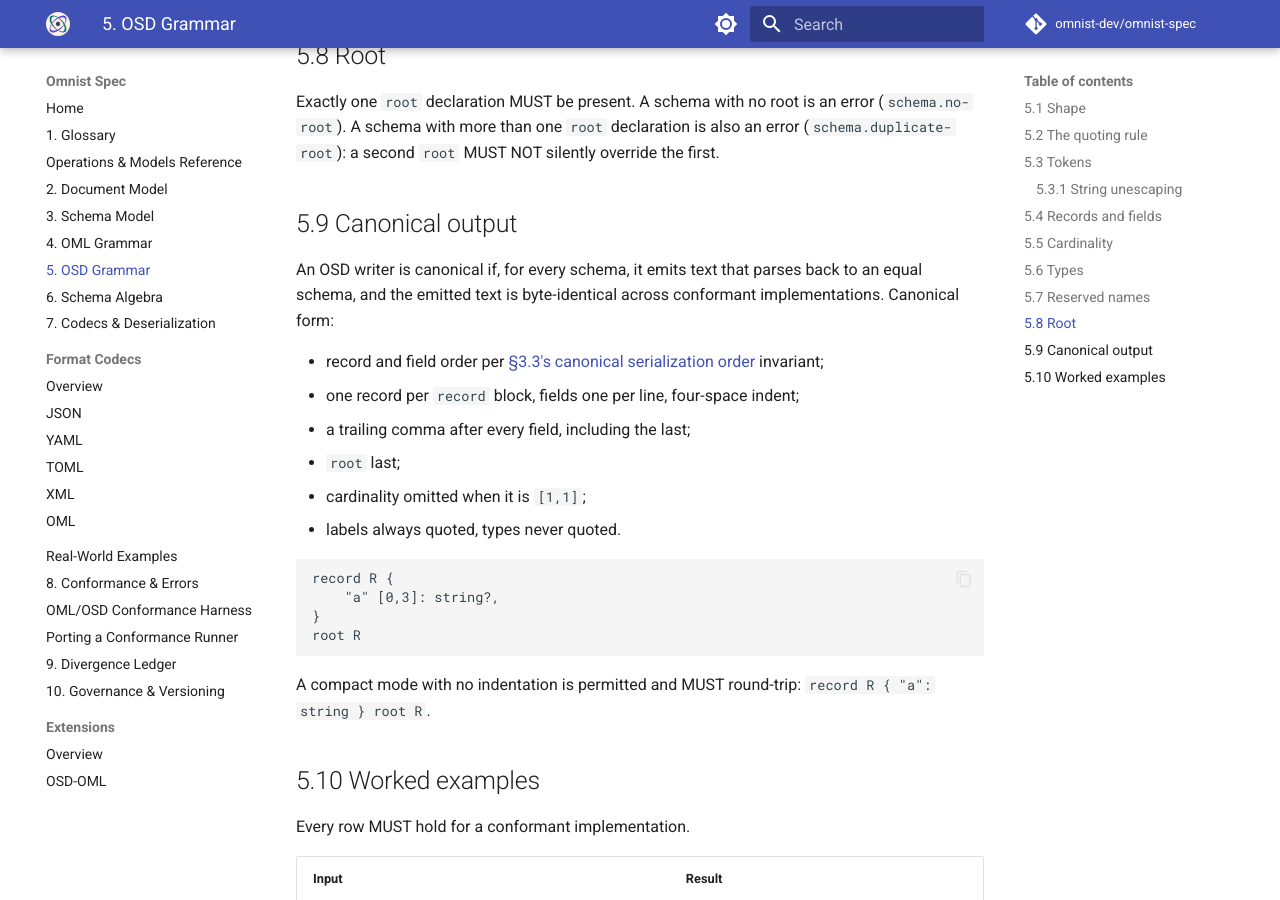
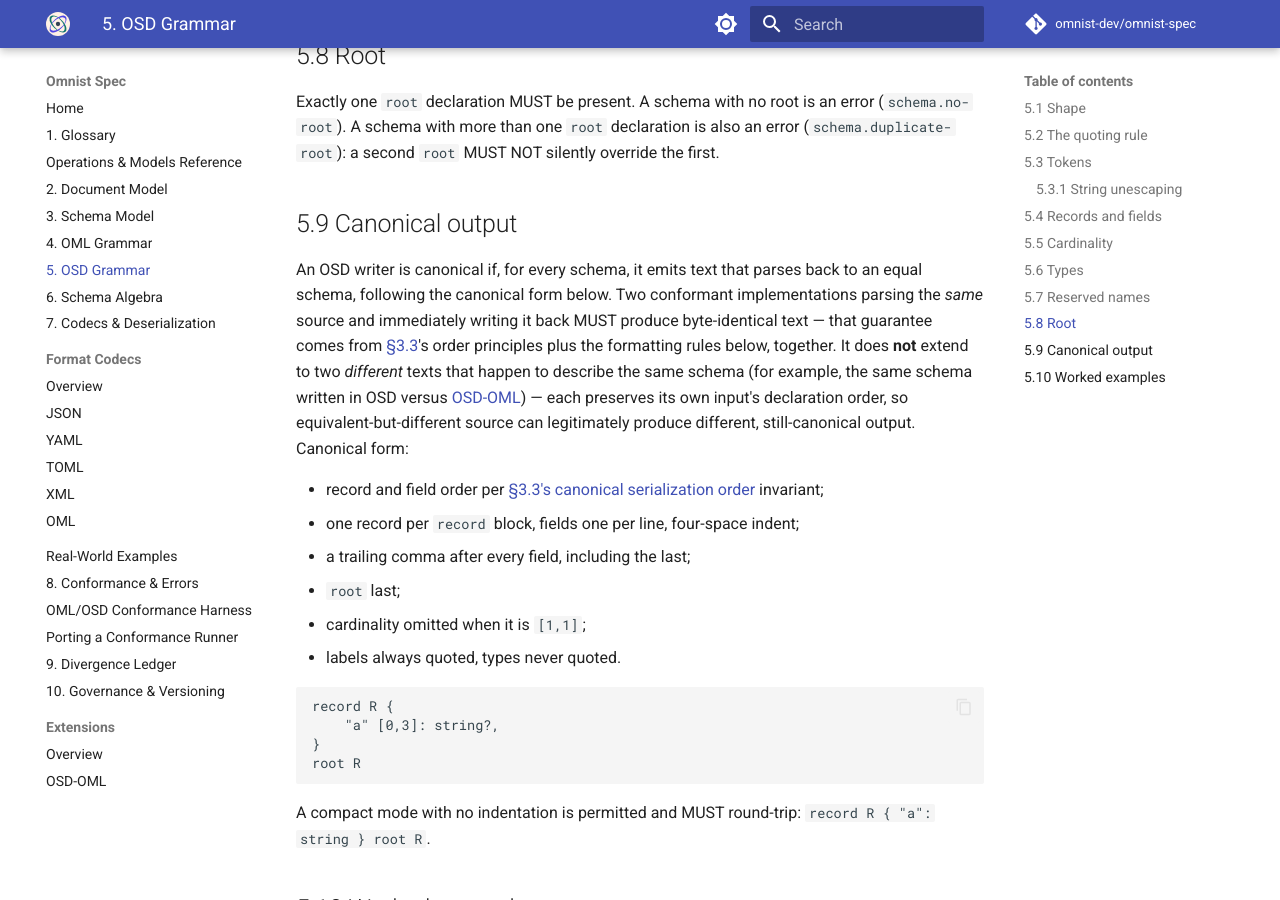
Before and after one commit to omnist-dev/omnist-spec, an MkDocs documentation site: the page built from docs/05-osd-grammar.md, in a window 1280 px wide and 900 px high, scrolled down 4189 px. Built offline with MkDocs 1.6.1 and Material for MkDocs 9.7.7, drawn with Linux system fonts in a browser that asks for light colours; comment, search, counter and statistics services are not loaded.

Commit message:
Sec5.9: scope byte-identical canonical output to same-input round-trips
Previous wording claimed emitted text is byte-identical across
conformant implementations, full stop -- overclaiming what the spec
actually guarantees. Determinism (one implementation, same input, same
output) does not imply cross-syntax byte agreement: the same logical
schema written as OSD vs OSD-OML can legitimately produce different
canonical text, since each surface preserves its own inputs
declaration order (Sec3.3). Scoped the claim to what is actually true
and guaranteed: two conformant implementations parsing the SAME source
and writing it back MUST agree byte-for-byte; equivalent-but-different
source is explicitly not covered, and that is correct, not a gap.

True cross-syntax/cross-implementation byte-exact canonicalization
(closer to what Avro Parsing Canonical Form provides for JSON, needed
there for Confluent Schema Registrys content-addressing) is a
deliberately deferred, separate question -- no concrete consumer needs
it yet, and it belongs more naturally with a future binary Document
/Schema encoding than with OSD/OSD-OML text. Tracked in
design/roadmap-beyond-interchange.md (untracked scratch note).

Co-Authored-By: Claude Sonnet 5 <noreply@anthropic.com>

```diff
--- a/docs/05-osd-grammar.md
+++ b/docs/05-osd-grammar.md
@@ -190,8 +190,16 @@ override the first.
 ## 5.9 Canonical output
 
 An OSD writer is canonical if, for every schema, it emits text that parses back
-to an equal schema, and the emitted text is byte-identical across conformant
-implementations. Canonical form:
+to an equal schema, following the canonical form below. Two conformant
+implementations parsing the *same* source and immediately writing it back
+MUST produce byte-identical text — that guarantee comes from
+[§3.3](03-schema-model.md#33-formal-definition)'s order principles plus
+the formatting rules below, together. It does **not** extend to two
+*different* texts that happen to describe the same schema (for example,
+the same schema written in OSD versus [OSD-OML](extensions/osd-oml.md)) —
+each preserves its own input's declaration order, so equivalent-but-different
+source can legitimately produce different, still-canonical output. Canonical
+form:
 
 - record and field order per
   [§3.3's canonical serialization order](03-schema-model.md#33-formal-definition)
```
